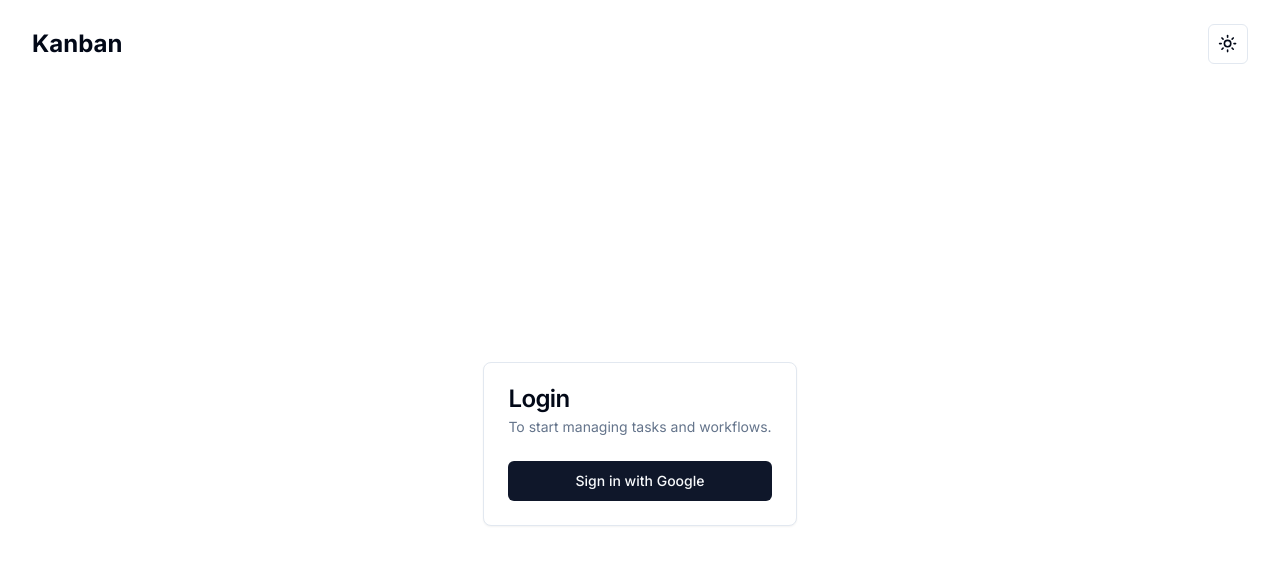
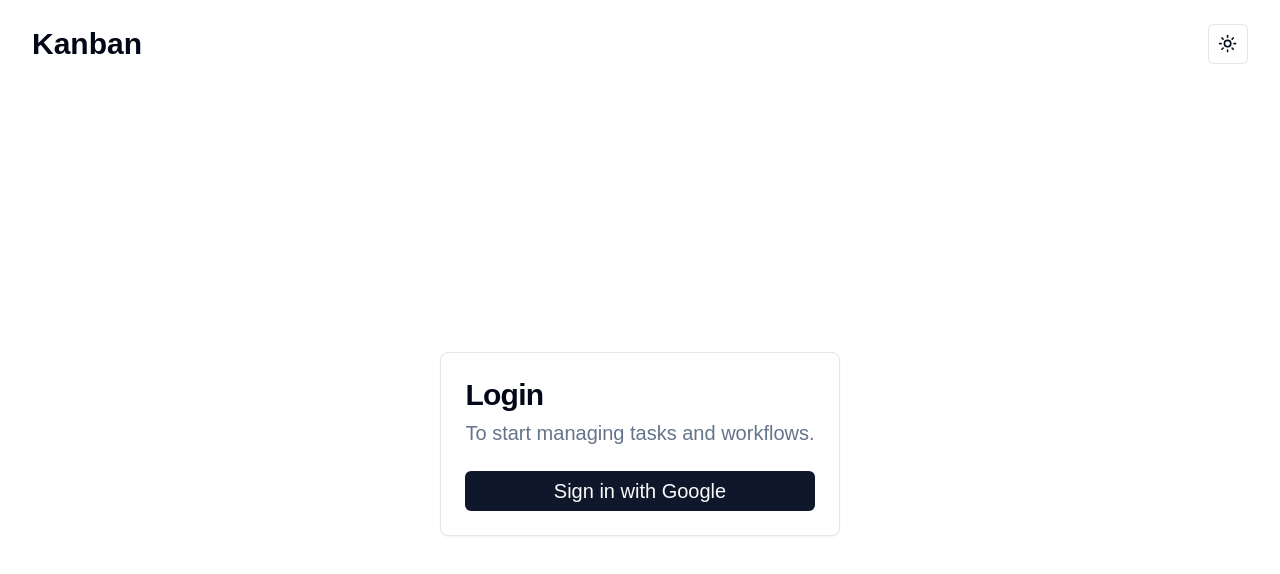
Before and after one commit to danteexpo/kanban, a Next.js app: page /login in a window 1280 px wide. Shown: the top 574 px of the page. Built offline with nearby package versions, Linux system fonts and the light colour scheme; a web font is replaced by a local one.

Commit message:
New font

```diff
--- a/app/layout.tsx
+++ b/app/layout.tsx
@@ -1,5 +1,5 @@
 import type { Metadata } from "next";
-import { Inter as FontSans } from "next/font/google";
+import { Alumni_Sans as FontSans } from "next/font/google";
 import "./globals.css";
 import { cn } from "@/lib/utils";
 import { ThemeProvider } from "@/components/theme-provider";
@@ -21,7 +21,7 @@ export default function RootLayout({
 		<html lang="en" suppressHydrationWarning>
 			<body
 				className={cn(
-					"min-h-screen grid grid-rows-[88px_1fr] bg-background font-sans antialiased px-8",
+					"min-h-screen text-xl grid grid-rows-[88px_1fr] bg-background font-sans antialiased px-8",
 					fontSans.variable
 				)}
 			>
--- a/app/login/page.tsx
+++ b/app/login/page.tsx
@@ -12,13 +12,13 @@ export default function Login() {
 		<div className="grid place-items-center">
 			<Card>
 				<CardHeader>
-					<CardTitle>Login</CardTitle>
-					<CardDescription>
+					<CardTitle className="text-3xl">Login</CardTitle>
+					<CardDescription className="text-xl">
 						To start managing tasks and workflows.
 					</CardDescription>
 				</CardHeader>
 				<CardContent>
-					<Button className="w-full">Sign in with Google</Button>
+					<Button className="w-full text-xl">Sign in with Google</Button>
 				</CardContent>
 			</Card>
 		</div>
--- a/components/mode-toggle.tsx
+++ b/components/mode-toggle.tsx
@@ -25,13 +25,16 @@ export function ModeToggle() {
 				</Button>
 			</DropdownMenuTrigger>
 			<DropdownMenuContent align="end">
-				<DropdownMenuItem onClick={() => setTheme("light")}>
+				<DropdownMenuItem onClick={() => setTheme("light")} className="text-xl">
 					Light
 				</DropdownMenuItem>
-				<DropdownMenuItem onClick={() => setTheme("dark")}>
+				<DropdownMenuItem onClick={() => setTheme("dark")} className="text-xl">
 					Dark
 				</DropdownMenuItem>
-				<DropdownMenuItem onClick={() => setTheme("system")}>
+				<DropdownMenuItem
+					onClick={() => setTheme("system")}
+					className="text-xl"
+				>
 					System
 				</DropdownMenuItem>
 			</DropdownMenuContent>
--- a/components/navbar.tsx
+++ b/components/navbar.tsx
@@ -4,7 +4,7 @@ import { ModeToggle } from "./mode-toggle";
 const Header = () => {
 	return (
 		<header className="flex items-center justify-between py-6">
-			<h1 className="text-2xl font-bold">Kanban</h1>
+			<h1 className="text-3xl font-bold">Kanban</h1>
 			<ModeToggle />
 		</header>
 	);
```
